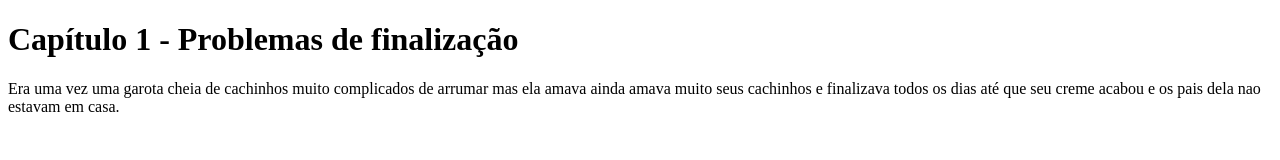
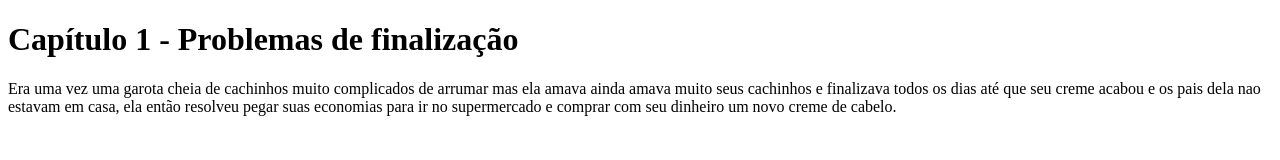
Before and after one commit to Maluzz17/livro-colaborativo-Maria-Luiza, a plain HTML site: page index.html in a window 1280 px wide. Drawn offline with Linux system fonts and the light colour scheme.

Commit message:
Maria Eduarda Reis Mendes

```diff
--- a/index.html
+++ b/index.html
@@ -5,6 +5,6 @@
   </head>
   <body>
     <h1>Capítulo 1 - Problemas de finalização </h1>
-    <p>Era uma vez uma garota cheia de cachinhos muito complicados de arrumar mas ela amava ainda amava muito seus cachinhos e finalizava todos os dias até que seu creme acabou e os pais dela nao estavam em casa.</p>
+    <p>Era uma vez uma garota cheia de cachinhos muito complicados de arrumar mas ela amava ainda amava muito seus cachinhos e finalizava todos os dias até que seu creme acabou e os pais dela nao estavam em casa, ela então resolveu pegar suas economias para ir no supermercado e comprar com seu dinheiro um novo creme de cabelo.</p>
   </body>
 </html>
```
